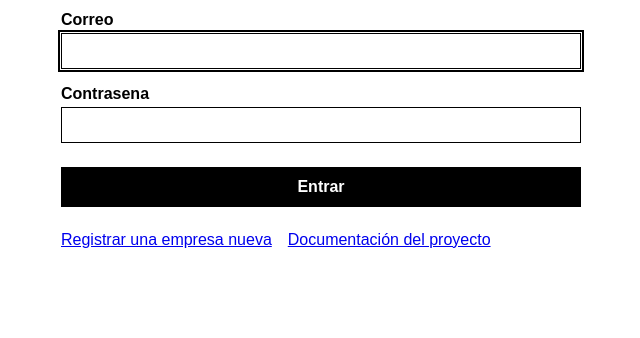
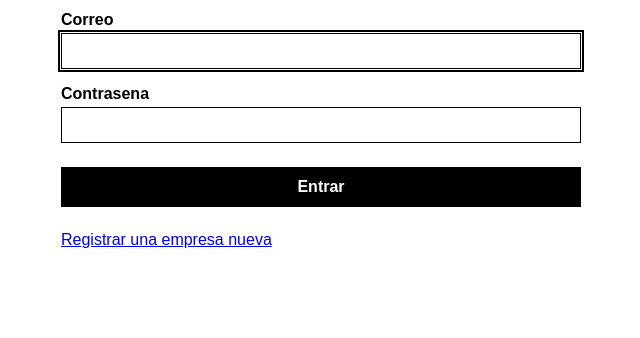
Before and after one commit to Kerosene21/ProcesosEmpresarialesWeb2630, a Spring Boot app: page /login in a window 1280 px wide. Shown: the part 154-492 px from the top of the page, without its empty margins (165-805 px from the left). Run offline with Spring Boot 4, Linux system fonts and the light colour scheme; some of the project's set-up classes (security, data sources, template engines, error pages and the like) are left out, and stand-ins take their place.

Commit message:
Revert "Agregar enlace a la documentación final en Thymeleaf"

```diff
--- a/src/main/resources/templates/autenticacion/login.html
+++ b/src/main/resources/templates/autenticacion/login.html
@@ -35,8 +35,6 @@
 
         <div class="acciones">
             <a th:href="@{/empresas/nueva}">Registrar una empresa nueva</a>
-            <a th:href="@{https://github.com/Kerosene21/ProcesosEmpresarialesWeb2630-Documentacion}"
-               target="_blank" rel="noopener noreferrer">Documentación del proyecto</a>
         </div>
     </section>
 </main>
```
